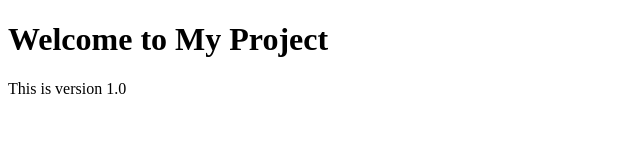
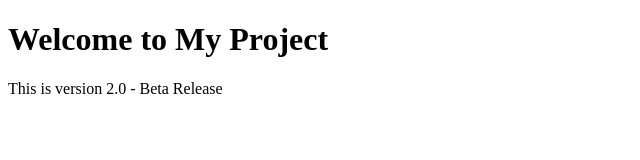
Before and after one commit to HO4678/teammate, a plain HTML site: page index.html in a window 1280 px wide. Shown: the whole page, without its empty margins (0-640 px from the left). Drawn offline with Linux system fonts and the light colour scheme.

Commit message:
Update to version 2.0 Beta

```diff
--- a/index.html
+++ b/index.html
@@ -5,6 +5,6 @@
 </head>
 <body>
     <h1>Welcome to My Project</h1>
-    <p>This is version 1.0</p>
+    <p>This is version 2.0 - Beta Release</p>
 </body>
 </html>
```
